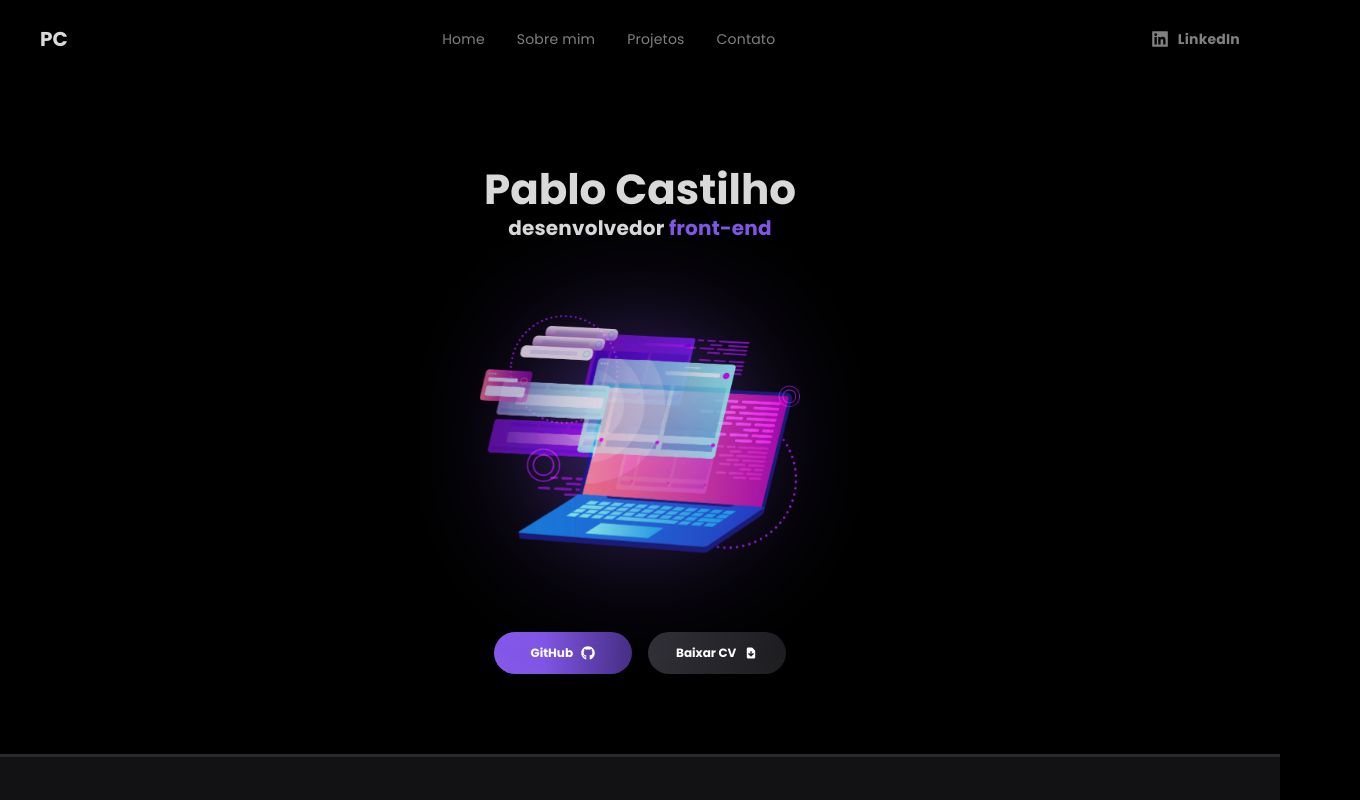
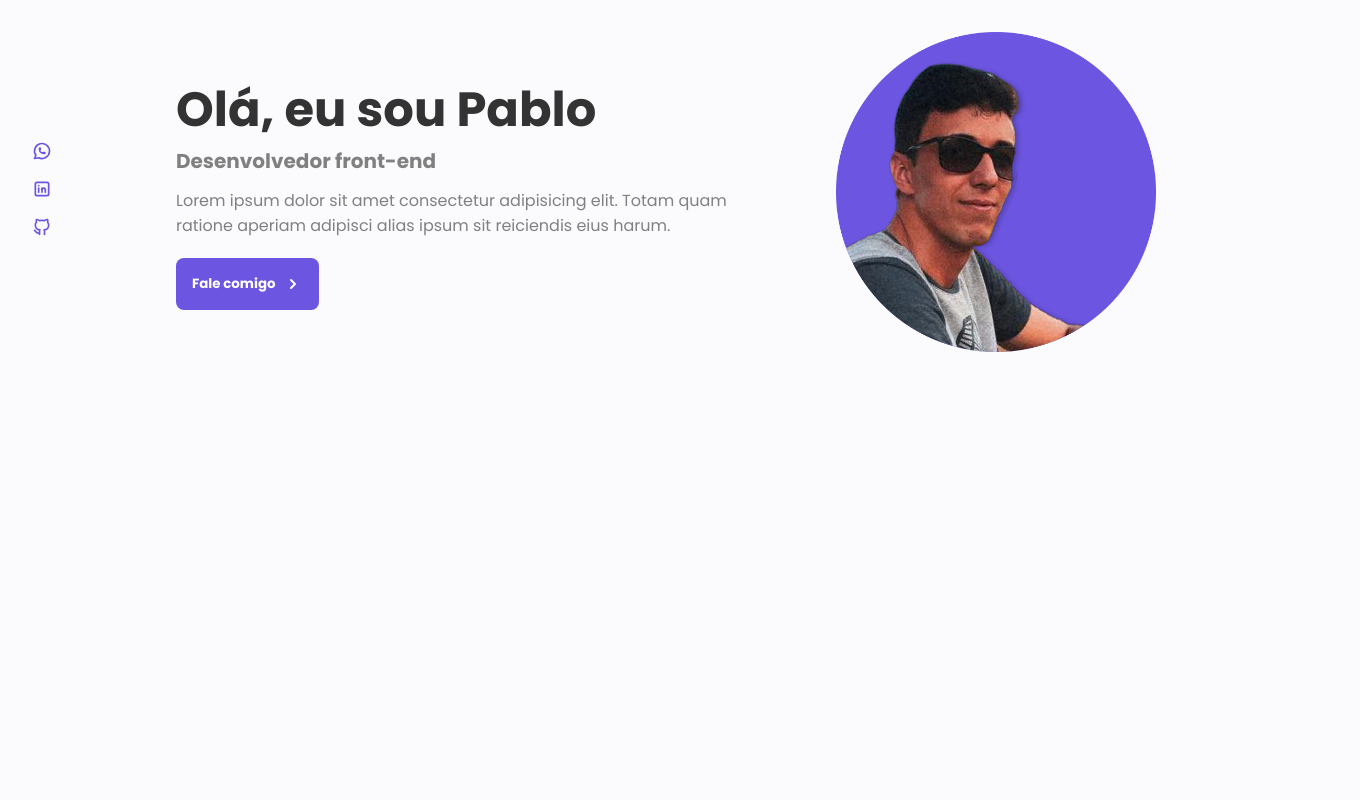
Before and after one commit to pabloccard/my-portfolio, a Next.js app: page / in a window 1280 px wide. Shown: the top 800 px of the page, 1360 px wide, since content can reach past the window. Built offline with nearby package versions, Linux system fonts and the light colour scheme.

Commit message:
feat: add a new hero

```diff
--- a/src/components/About/styles.ts
+++ b/src/components/About/styles.ts
@@ -26,7 +26,7 @@ export const Content = styled.section`
     height: 4.5rem;
     margin-right: 0.5rem;
 
-    border-radius: 50%;
+    border-radius: 8px;
     border: 4px solid ${(props) => props.theme['gray-500']};
     float: left;
   }
--- /dev/null
+++ b/src/components/Hero/index.tsx
@@ -0,0 +1,40 @@
+import Image from 'next/image'
+import * as S from './styles'
+import { TbBrandLinkedin, TbBrandWhatsapp, TbBrandGithub } from 'react-icons/tb'
+import { HiChevronRight } from 'react-icons/hi'
+
+export const Hero = () => {
+  return (
+    <S.Container>
+      <S.SocialBar>
+        <a href="">
+          <TbBrandWhatsapp />
+        </a>
+        <a href="">
+          <TbBrandLinkedin />
+        </a>
+        <a href="">
+          <TbBrandGithub />
+        </a>
+      </S.SocialBar>
+
+      <S.Content>
+        <Image src="/profile-pic.png" alt="" width={320} height={320} />
+
+        <S.TextContent>
+          <h1>Olá, eu sou Pablo</h1>
+          <strong>Desenvolvedor front-end</strong>
+
+          <p>
+            Lorem ipsum dolor sit amet consectetur adipisicing elit. Totam quam
+            ratione aperiam adipisci alias ipsum sit reiciendis eius harum.
+          </p>
+
+          <button>
+            Fale comigo <HiChevronRight />
+          </button>
+        </S.TextContent>
+      </S.Content>
+    </S.Container>
+  )
+}
--- /dev/null
+++ b/src/components/Hero/styles.ts
@@ -0,0 +1,89 @@
+import styled from 'styled-components'
+
+export const Container = styled.section`
+  margin: 0 auto;
+  position: relative;
+
+  @media (min-width: 610px) {
+    padding-left: 3.25rem;
+  }
+`
+
+export const SocialBar = styled.div`
+  display: flex;
+  flex-direction: column;
+  justify-content: center;
+  gap: 0.5rem;
+  height: 180px;
+
+  position: absolute;
+  top: 0;
+  left: 0;
+
+  a {
+    font-size: 1.25rem;
+    color: ${(props) => props.theme.primary};
+  }
+
+  @media (min-width: 610px) {
+    top: 50%;
+    transform: translateY(-50%);
+    left: 0;
+  }
+`
+
+export const Content = styled.div`
+  max-width: 980px;
+  margin: 0 auto;
+
+  display: flex;
+  flex-direction: column;
+  gap: max(2rem, min(6rem, 10%));
+
+  img {
+    width: max(180px, min(320px, 33vw));
+    height: max(180px, min(320px, 33vw));
+    margin-left: 3.25rem;
+  }
+
+  @media (min-width: 610px) {
+    flex-direction: row-reverse;
+    align-items: center;
+
+    img {
+      margin-left: 0;
+    }
+  }
+`
+
+export const TextContent = styled.div`
+  h1 {
+    color: ${(props) => props.theme['gray-400']};
+    font-size: max(24px, min(48px, 4.5vw));
+  }
+
+  strong {
+    color: ${(props) => props.theme['gray-300']};
+    font-size: max(1rem, min(1.25rem, 2vw));
+  }
+
+  p {
+    color: ${(props) => props.theme['gray-300']};
+    margin-top: 0.75rem;
+  }
+
+  button {
+    padding: 1rem;
+    background-color: ${(props) => props.theme.primary};
+    color: ${(props) => props.theme.white};
+    font-weight: bold;
+    border-radius: 8px;
+    margin-top: 1.25rem;
+    display: flex;
+    gap: 0.5rem;
+
+    svg {
+      font-size: 1.25rem;
+    }
+  }
+`
--- a/src/pages/index.tsx
+++ b/src/pages/index.tsx
@@ -1,16 +1,18 @@
-import { About } from '@/components/About'
-import { Banner } from '@/components/Banner'
-import { Header } from '@/components/Header'
-import { Projects } from '@/components/Projects'
+// import { About } from '@/components/About'
+// import { Banner } from '@/components/Banner'
+// import { Header } from '@/components/Header'
+import { Hero } from '@/components/Hero'
+// import { Projects } from '@/components/Projects'
 import { HomeContainer } from '@/styles/home'
 
 export default function Home() {
   return (
     <HomeContainer>
-      <Header />
+      {/* <Header />
       <Banner />
       <About />
-      <Projects />
+      <Projects /> */}
+      <Hero />
     </HomeContainer>
   )
 }
--- a/src/styles/global.ts
+++ b/src/styles/global.ts
@@ -11,7 +11,7 @@ export const GlobalStyles = createGlobalStyle`
 
     body {
         -webkit-font-smoothing: antialiased;
-        background-color: ${(props) => props.theme.black};
+        background-color: ${(props) => props.theme.bg};
         font-family: 'Poppins', sans-serif;
     }
 
--- a/src/styles/home.ts
+++ b/src/styles/home.ts
@@ -3,4 +3,5 @@ import styled from 'styled-components'
 export const HomeContainer = styled.div`
   width: 100%;
   margin: 0 auto;
+  padding: 2rem;
 `
--- a/src/styles/themes/default.ts
+++ b/src/styles/themes/default.ts
@@ -1,5 +1,7 @@
 export const defaultTheme = {
-  primary: '#8d74e5',
+  primary: '#6C55E0',
+  bg: '#FBFBFE',
+
   secondary: '#FFB60C',
   purple: '	#8156e6',
   'purple-dark': '#6948b5',
```
Also changed, not shown: public/laptop.png (added), public/profile-pic.png (added).
